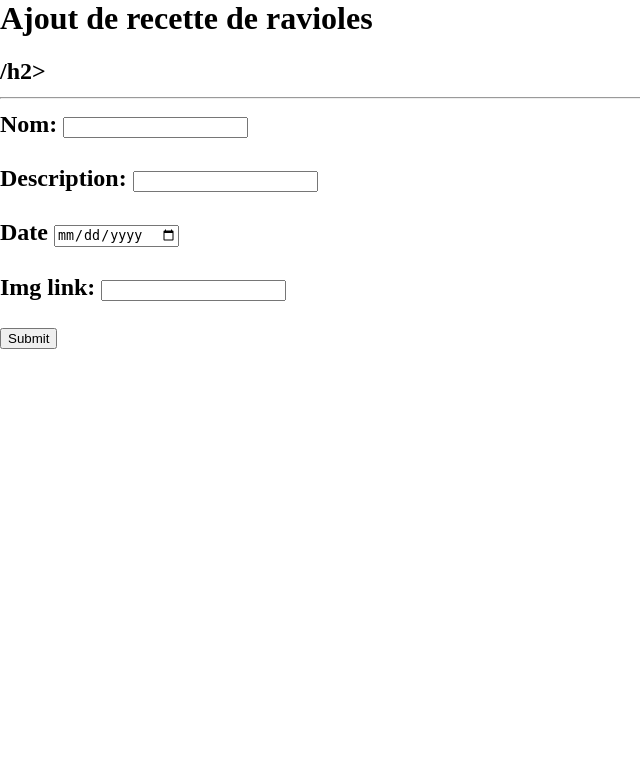
After one commit to ypesce/php_oo_15_05, a PHP site: page /add.php in a window 1280 px wide. The commit adds this page. Shown: the top 775 px of the page, without its empty margins (0-640 px from the left). Run offline with PHP 8.4, Linux system fonts and the light colour scheme.

Commit message:
crud complet

```diff
--- /dev/null
+++ b/add.php
@@ -0,0 +1,56 @@
+<html>
+<head>
+	<title>Ajout de recette de ravioles</title>
+	<link rel="stylesheet" type="text/css" href="style.css">
+</head>
+<body>
+
+<div>
+	<h1>Ajout de recette de ravioles</h1>
+	<div>
+		<h2>/h2>
+		<hr/>
+		<form action="" method="post">
+			<label>Nom: </label>
+			<input type="text" name="title" id="title" required="required"><br /><br />
+			<label>Description:</label>
+			<input type="text" name="description" id="description" required="required"><br/><br />
+			<label>Date</label>
+			<input type="date" name="date" id="date" required="required"/><br/><br />
+			<label>Img link:</label>
+			<input type="text" name="img_link" id="img_link" required="required"/><br/><br />
+			<input type="submit" value="Submit" name="submit"/><br />
+		</form>
+	</div>
+
+</div>
+<?php
+if(isset($_POST["submit"])){
+
+	try {
+		$db = new PDO("mysql:host=localhost;dbname=ravioles",'root','');
+
+		$db->setAttribute(PDO::ATTR_ERRMODE, PDO::ERRMODE_EXCEPTION);
+		$sql = "INSERT INTO ravioles(title, description, date, img_link)
+VALUES ('".$_POST["title"]."','".$_POST["description"]."','".$_POST["date"]."','".$_POST["img_link"]."')";
+		if ($db->query($sql)) {
+			echo 'IT\'S ALIVE (Ajouter de nouvelles recettes ou retournez consulter nos délicieuses recettes';
+		}
+		else{
+			echo 'samarch pas :c';
+		}
+
+		$db = null;
+	}
+	catch(PDOException $e)
+	{
+		echo $e->getMessage();
+	}
+
+}
+
+
+?>
+
+</body>
+</html>
--- a/index.php
+++ b/index.php
@@ -19,9 +19,9 @@ while ($data = $callback->fetch()) {
 		<div class="b"><?php echo $data['description'] ?></div>
 		<div class="c"><?php echo $data['date'] ?></div>
 		<div class="d"><img src="<?php echo $data['img_link']?>"></div>
+        <div class="e"><a href="delete.php?id=<?php echo($data['id']);?>">Delete</a></div>
 	</div>
 
 	<?php
 }
-
 $callback->closeCursor ();
--- a/style.css
+++ b/style.css
@@ -9,8 +9,8 @@ img {
 .grid {
     height: 190px;
     display: grid;
-    grid-template-columns: 1fr 2fr 0.5fr 2fr;
-    grid-template-areas: "a b c d";
+    grid-template-columns: 1fr 5fr 0.5fr 2fr 1fr;
+    grid-template-areas: "a b c d e";
     border: 1px solid black;
 }
 
@@ -22,8 +22,10 @@ img {
 .c { grid-area: c; }
 
 .d { grid-area: d; }
-
-.a, .b, .c, .d   {
+.e {
+    grid-area: e;
+}
+.a, .b, .c, .d, .e   {
     display:flex;
     align-items: center;
     border: 1px solid black;
```
Also changed, not shown: delete.php (added, +25 -0 lines), ravioles.sql (added, +52 -0 lines).
